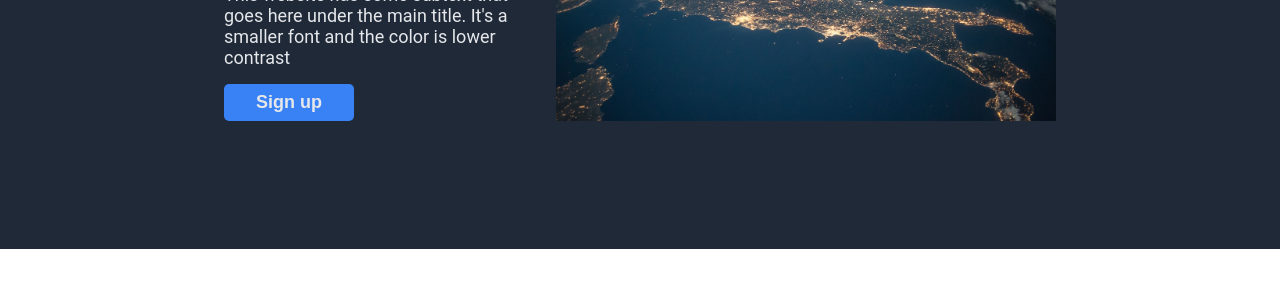
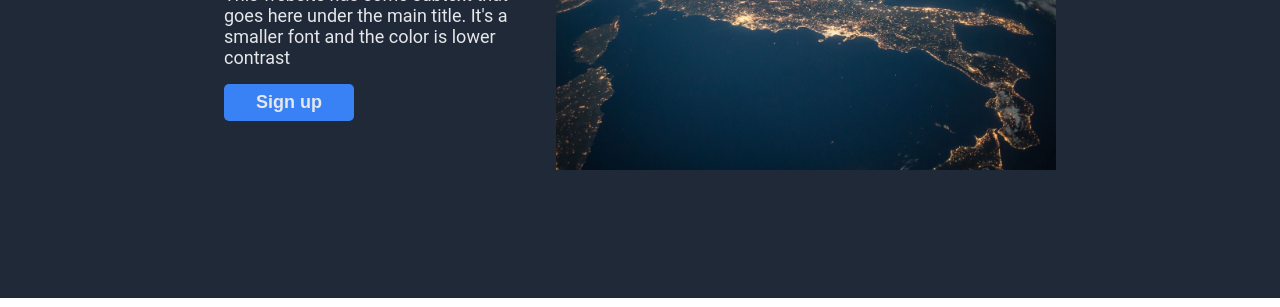
Before and after one commit to j0n-m/landing-page, a plain HTML site: page index.html in a window 1280 px wide. Shown: the part 318-625 px from the top of the page. Drawn offline with Linux system fonts and the light colour scheme.

Commit message:
Adjust size of hero image

```diff
--- a/style.css
+++ b/style.css
@@ -99,7 +99,8 @@ button a {
   align-items: center;
   color: white;
   flex: 0 0 500px;
-  max-height: 300px;
+  min-height: 300px;
+  max-height: 400px;
   background-image: url("./image/space.jpg");
   background-size: cover;
 }
```
